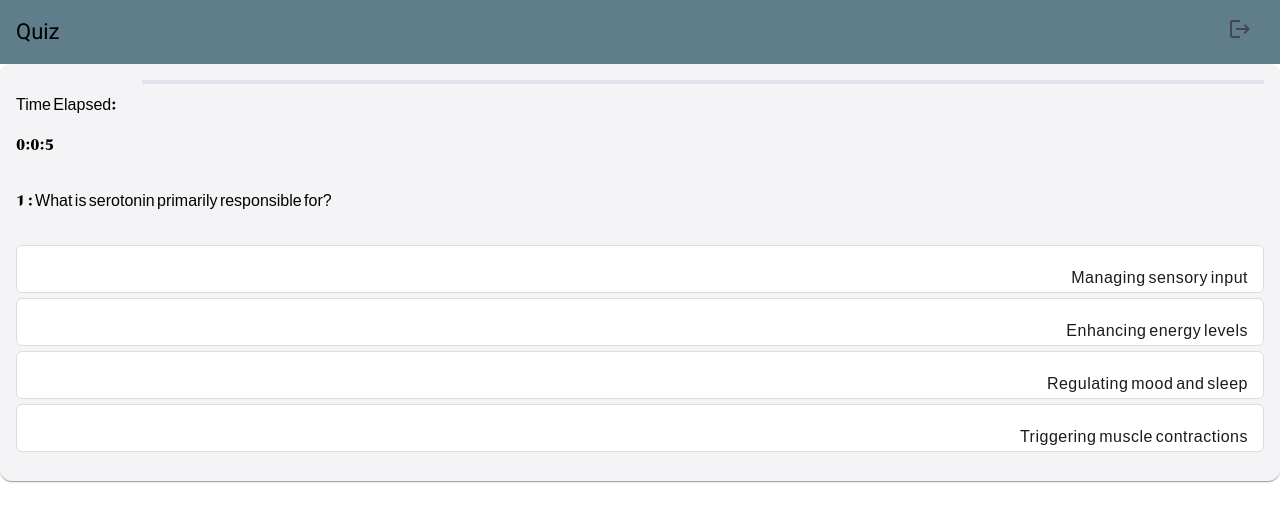
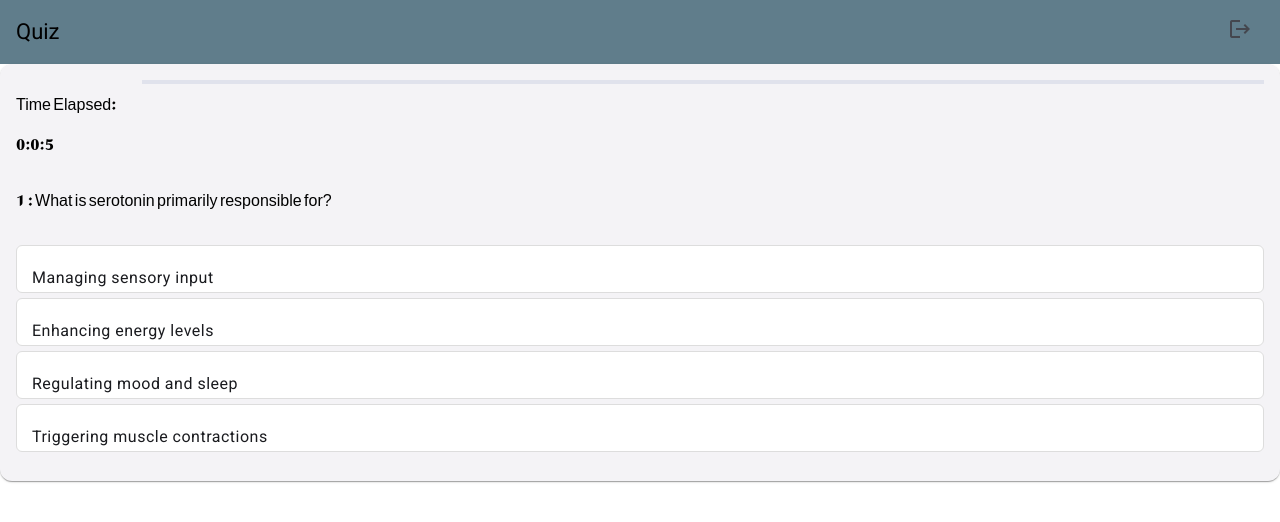
Before and after one commit to zyarr-innovation/QuizClient, an Angular app: page /quiz in a window 1280 px wide. Shown: the top 522 px of the page. Built offline with nearby package versions, Linux system fonts and the light colour scheme; a web font is replaced by a local one.

Commit message:
Updated code

```diff
--- a/src/app/quiz/quiz.component.html
+++ b/src/app/quiz/quiz.component.html
@@ -23,7 +23,8 @@
             </p>
             <mat-list>
               <mat-list-item *ngFor="let option of quizService.qns[quizService.qnProgress].options; let i = index"
-                  class="urdu-options answer-item"
+                  [ngClass]="{'urdu-options': quizService.getLanguage() === 'ur'}"
+                  class=" answer-item"
                   (click)="Answer(i + 1)"
                 >
                   {{ option }}
```
